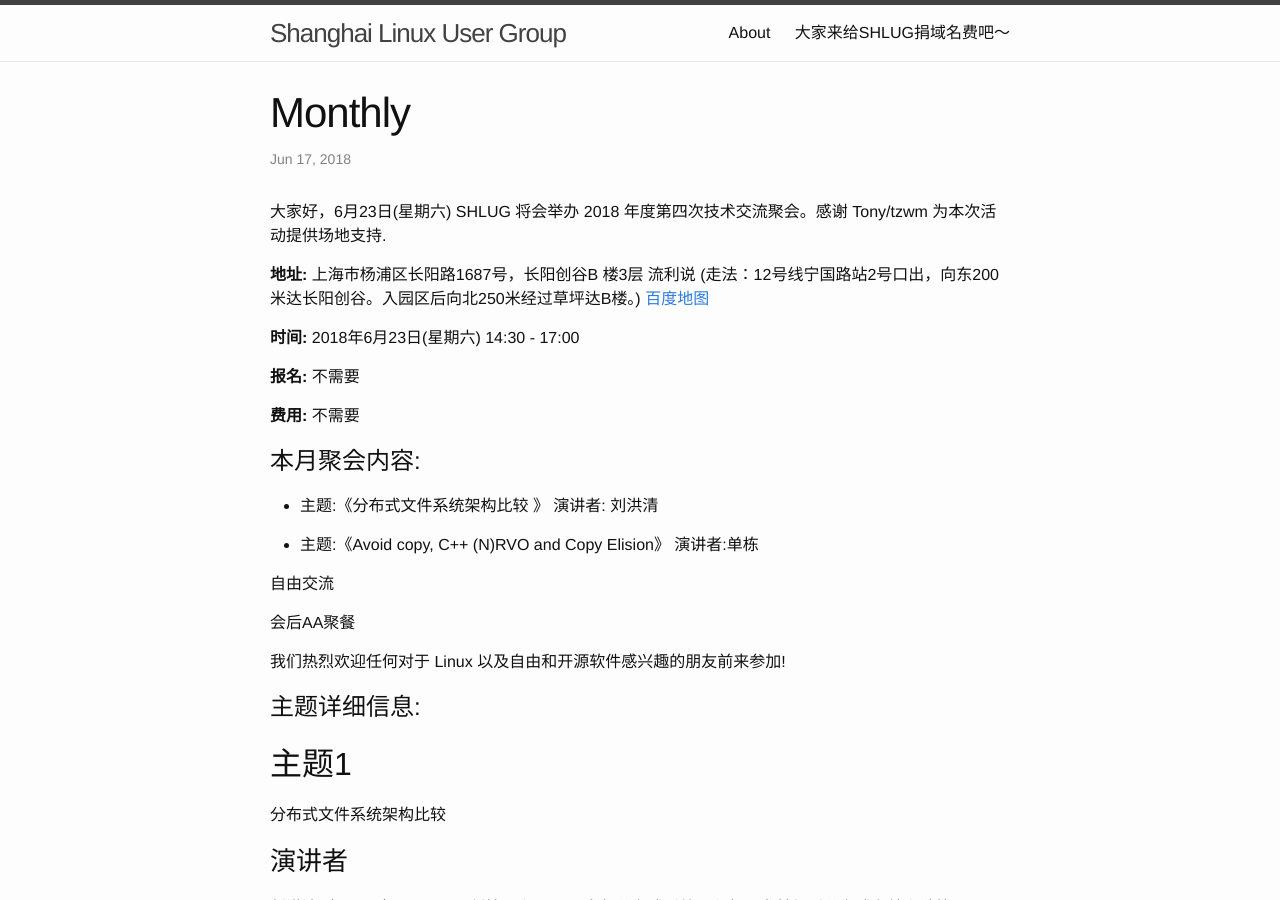
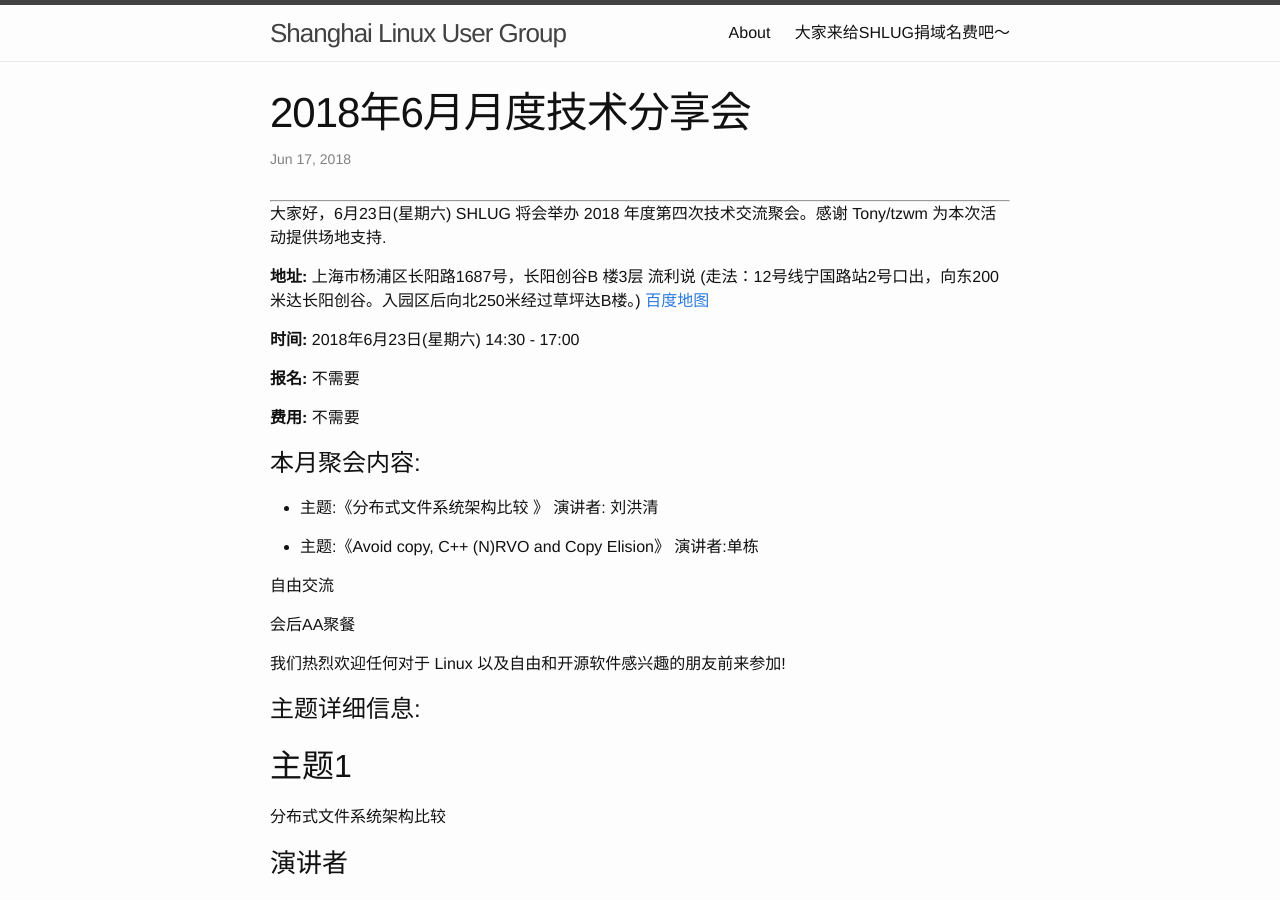
Before and after one commit to shanghailug/shanghailug.github.io, a Jekyll site: the page built from _posts/2018-06-17-monthly.markdown, in a window 1280 px wide and 900 px high. Built offline with Jekyll 4.4.1, drawn with Linux system fonts in a browser that asks for light colours; our own code applies the rules of GitHub Pages for plain Markdown files.

Commit message:
June monthly meetup, fix head.

```diff
--- a/_posts/2018-06-17-monthly.markdown
+++ b/_posts/2018-06-17-monthly.markdown
@@ -1,3 +1,10 @@
+---
+layout: post
+title:  "2018年6月月度技术分享会"
+date:   2018-06-17 23:00:00 +0800
+categories: monthly
+---
+--------------------------------------------------------------------------------
 大家好，6月23日(星期六) SHLUG 将会举办 2018 年度第四次技术交流聚会。感谢 Tony/tzwm 为本次活动提供场地支持.
 
 **地址:** 上海市杨浦区长阳路1687号，长阳创谷B 楼3层 流利说 (走法：12号线宁国路站2号口出，向东200米达长阳创谷。入园区后向北250米经过草坪达B楼。) [百度地图][2]
```
